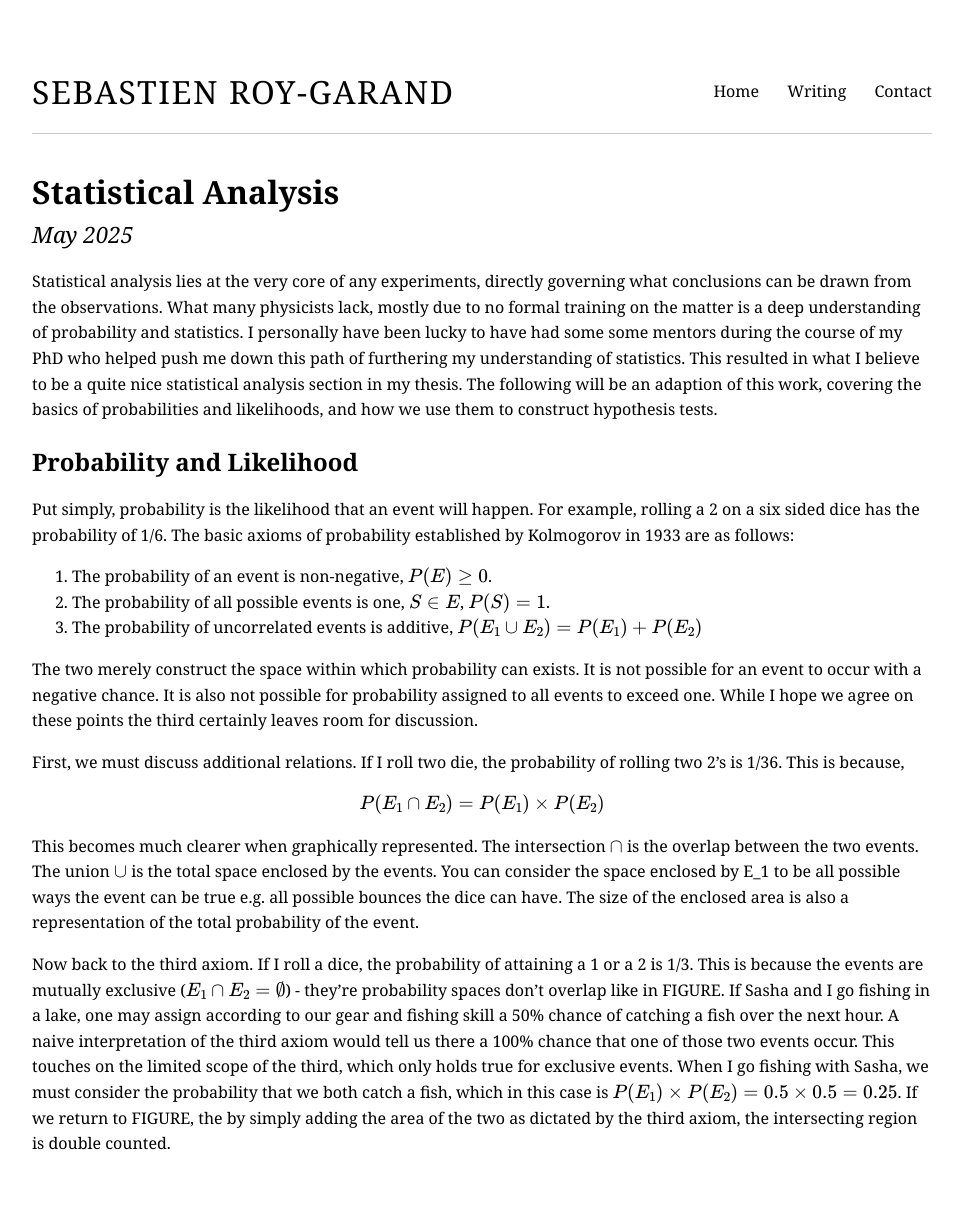
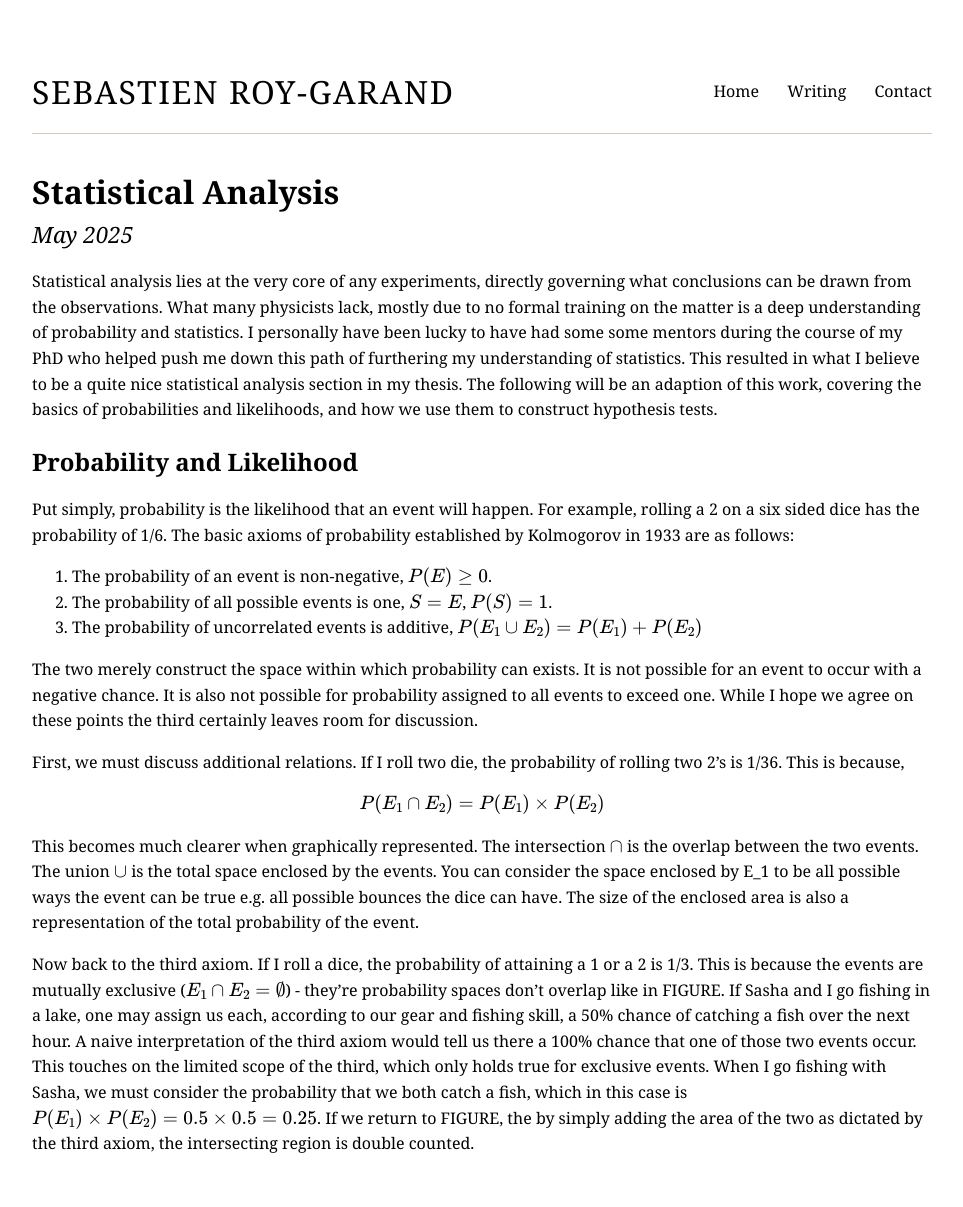
Before and after one commit to sroygara/sroygara.github.io, a Jekyll site: the page built from writing/StatisticalAnalysis.md, in a window 1280 px wide. Shown: the whole page, without its empty margins (158-1121 px from the left). Built offline with Jekyll 4.4.1, drawn with Linux system fonts in a browser that asks for light colours.

Commit message:
quick fix

```diff
--- a/writing/StatisticalAnalysis.md
+++ b/writing/StatisticalAnalysis.md
@@ -13,7 +13,7 @@ To really dive deep into statistics we have to be able to disentangle the concep
 Put simply, probability is the likelihood that an event will happen. For example, rolling a 2 on a six sided dice has the probability of 1/6. The basic axioms of probability established by Kolmogorov in 1933 are as follows:
 
 1. The probability of an event is non-negative, $P(E)\geq 0$.
-2. The probability of all possible events is one, $S\in \{E\}$, $P(S) = 1$.
+2. The probability of all possible events is one, $S = {E}$, $P(S) = 1$.
 3. The probability of uncorrelated events is additive, $P(E_1 \cup E_2) = P(E_1) + P(E_2)$
 
 The two merely construct the space within which probability can exists. It is not possible for an event to occur with a negative chance. It is also not possible for probability assigned to all events to exceed one. While I hope we agree on these points the third certainly leaves room for discussion.
@@ -26,7 +26,7 @@ $$
 
 This becomes much clearer when graphically represented. The intersection $\cap$ is the overlap between the two events. The union $\cup$ is the total space enclosed by the events. You can consider the space enclosed by E_1 to be all possible ways the event can be true e.g. all possible bounces the dice can have. The size of the enclosed area is also a representation of the total probability of the event.
 
-Now back to the third axiom. If I roll a dice, the probability of attaining a 1 or a 2 is 1/3. This is because the events are mutually exclusive  ($E_1\cap E_2 =\emptyset$) - they're probability spaces don't overlap like in FIGURE. If Sasha and I go fishing in a lake, one may assign according to our gear and fishing skill a 50% chance of catching a fish over the next hour. A naive interpretation of the third axiom would tell us there a 100% chance that one of those two events occur. This touches on the limited scope of the third, which only holds true for exclusive events. When I go fishing with Sasha, we must consider the probability that we both catch a fish, which in this case is $P(E_1)\times P(E_2) = 0.5\times0.5 = 0.25$. If we return to FIGURE, the by simply adding the area of the two as dictated by the third axiom, the intersecting region is double counted.
+Now back to the third axiom. If I roll a dice, the probability of attaining a 1 or a 2 is 1/3. This is because the events are mutually exclusive  ($E_1\cap E_2 =\emptyset$) - they're probability spaces don't overlap like in FIGURE. If Sasha and I go fishing in a lake, one may assign us each, according to our gear and fishing skill, a 50% chance of catching a fish over the next hour. A naive interpretation of the third axiom would tell us there a 100% chance that one of those two events occur. This touches on the limited scope of the third, which only holds true for exclusive events. When I go fishing with Sasha, we must consider the probability that we both catch a fish, which in this case is $P(E_1)\times P(E_2) = 0.5\times0.5 = 0.25$. If we return to FIGURE, the by simply adding the area of the two as dictated by the third axiom, the intersecting region is double counted.
 
 <!--
 ## Likelihood functions
```
